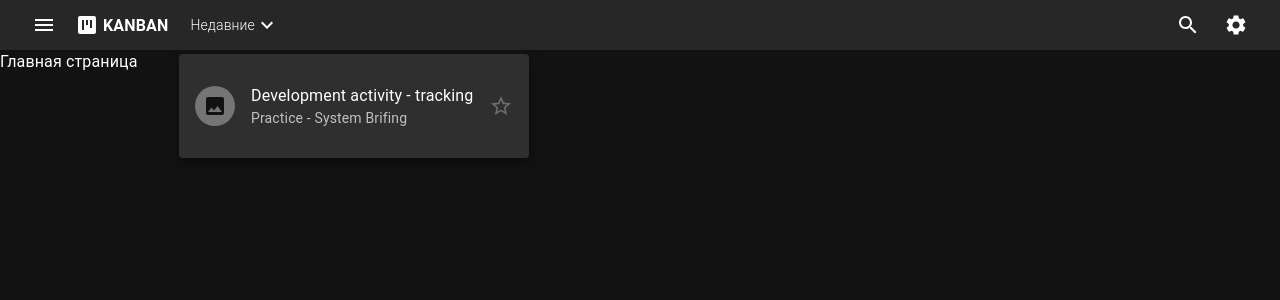
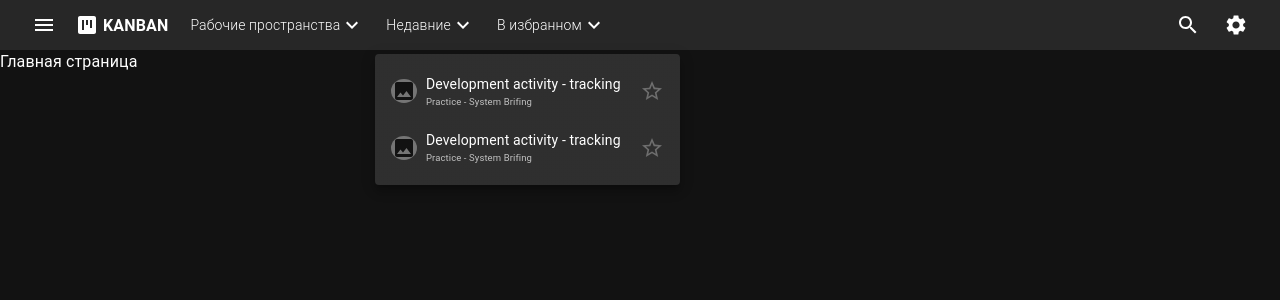
Before and after one commit to Innovavtion/kanban-board, a Next.js app: page / in a window 1280 px wide. Both pictures are taken after a click on the button "Недавние". Shown: the top 300 px of the page. Built offline with nearby package versions, Linux system fonts and the light colour scheme.

Commit message:
add: ContainerSubmenu; update: Navbar, Navbar menu, Navbar submenu;

```diff
--- a/components/Navbar/Navbar.tsx
+++ b/components/Navbar/Navbar.tsx
@@ -7,6 +7,7 @@ import NavbarInput from "./NavbarInput";
 import NavbarDrawer from "./NavbarDrawer";
 import NavbarLogo from "./NavbarLogo";
 import NavbarMenu from "./NavbarMenu";
+import NavbarListLinkItem from "./NavbarListLinkItem";
 
 // Components Mui
 import {
@@ -61,7 +62,12 @@ export default function Navbar({ mode, setMode }: Props) {
               <MenuIcon />
             </Button>
             <NavbarLogo />
-            <NavbarListLink />
+            <NavbarListLink text="Рабочие пространства" assignment="work" />
+            <NavbarListLink text="Недавние" assignment="recent">
+              <NavbarListLinkItem />
+              <NavbarListLinkItem />
+            </NavbarListLink>
+            <NavbarListLink text="В избранном" assignment="favorite" />
           </Typography>
           <NavbarInput />
           <IconButton color="inherit" onClick={handleClick}>
--- /dev/null
+++ b/components/Navbar/NavbarContainerSubmenu.tsx
@@ -0,0 +1,64 @@
+import { Typography, Container } from "@mui/material";
+import { styled } from "@mui/material/styles";
+
+import LocalActivityIcon from "@mui/icons-material/LocalActivity";
+import AssessmentIcon from "@mui/icons-material/Assessment";
+import PermMediaIcon from "@mui/icons-material/PermMedia";
+
+const CustomContainer = styled(Container)(({ theme }) => ({
+  "$ .MuiContainer-root": {
+    "@media (min-width: 600px)": {
+      paddingLeft: "2px",
+    },
+  },
+}));
+
+type Props = {
+  assignment: "work" | "recent" | "favorite";
+};
+
+export default function NavbarContainerSubmenu({ assignment }: Props) {
+  let content;
+
+  if (assignment === "work") {
+    content = (
+      <>
+        <AssessmentIcon fontSize="large" />
+        <Typography sx={{ textAlign: "center", fontSize: 12.5 }}>
+          Создайте свою доску, чтобы она отображалась здесь.
+        </Typography>
+      </>
+    );
+  } else if (assignment === "recent") {
+    content = (
+      <>
+        <PermMediaIcon fontSize="large" />
+        <Typography sx={{ textAlign: "center", fontSize: 12.5 }}>
+          Чтобы увидеть недавние доски, откройте их.
+        </Typography>
+      </>
+    );
+  } else {
+    content = (
+      <>
+        <LocalActivityIcon fontSize="large" />
+        <Typography sx={{ textAlign: "center", fontSize: 12.5 }}>
+          Чтобы быстро находить важные доски, отмечай их.
+        </Typography>
+      </>
+    );
+  }
+
+  return (
+    <CustomContainer
+      sx={{
+        display: "flex",
+        flexDirection: "column",
+        alignItems: "center",
+        p: 0,
+      }}
+    >
+      {content}
+    </CustomContainer>
+  );
+}
--- a/components/Navbar/NavbarListLink.tsx
+++ b/components/Navbar/NavbarListLink.tsx
@@ -3,8 +3,15 @@ import NavbarListLinkItem from "./NavbarListLinkItem";
 
 import { Typography, Button, Menu, List } from "@mui/material";
 import ExpandMoreIcon from "@mui/icons-material/ExpandMore";
+import NavbarContainerSubmenu from "./NavbarContainerSubmenu";
 
-export default function NavbarListLink() {
+type Props = {
+  children?: string | JSX.Element | JSX.Element[];
+  assignment: "work" | "recent" | "favorite";
+  text: string;
+};
+
+export default function NavbarListLink({ children, assignment, text }: Props) {
   // Open Menu
   const [anchorEl, setAnchorEl] = useState<null | HTMLElement>(null);
   const open = Boolean(anchorEl);
@@ -28,10 +35,10 @@ export default function NavbarListLink() {
           sx={{
             fontWeight: 300,
             fontSize: 14,
-            textTransform: "capitalize",
+            textTransform: "none",
           }}
         >
-          Недавние
+          {text}
         </Typography>
         <ExpandMoreIcon sx={{}} />
       </Button>
@@ -48,11 +55,17 @@ export default function NavbarListLink() {
         <List
           sx={{
             width: "100%",
-            maxWidth: 360,
+            minWidth: 305,
+            maxWidth: 305,
             cursor: "pointer",
+            py: 0.1,
           }}
         >
-          <NavbarListLinkItem />
+          {children?.toString.length != null ? (
+            children
+          ) : (
+            <NavbarContainerSubmenu assignment={assignment} />
+          )}
         </List>
       </Menu>
     </>
--- a/components/Navbar/NavbarListLinkItem.tsx
+++ b/components/Navbar/NavbarListLinkItem.tsx
@@ -14,6 +14,28 @@ const ListItemCustom = styled(ListItem)(({ theme }) => ({
   "&:hover": {
     cursor: "pointer",
     backgroundColor: alpha(theme.palette.common.black, 0.15),
+  },
+  "& .MuiListItemText-root": {
+    marginTop: "3px",
+    marginBottom: "3px",
+  },
+  "& .MuiListItemText-primary": {
+    fontSize: 14,
+  },
+  "& .MuiListItemText-secondary": {
+    fontSize: 9.5,
+  },
+  "& .MuiListItemAvatar-root": {
+    width: "5%",
+    height: "5%",
+    minWidth: 35,
+  },
+  "& .MuiAvatar-root": {
+    width: "75%",
+    height: "80%",
+  },
+  "& .MuiListItem-root": {
+    py: 1,
   },
 }));
 
@@ -37,7 +59,7 @@ export default function NavbarListLink() {
         onChange={(event, newValue) => {
           setValue(newValue);
         }}
-        sx={{ ml: 2 }}
+        sx={{}}
       />
     </ListItemCustom>
   );
```
